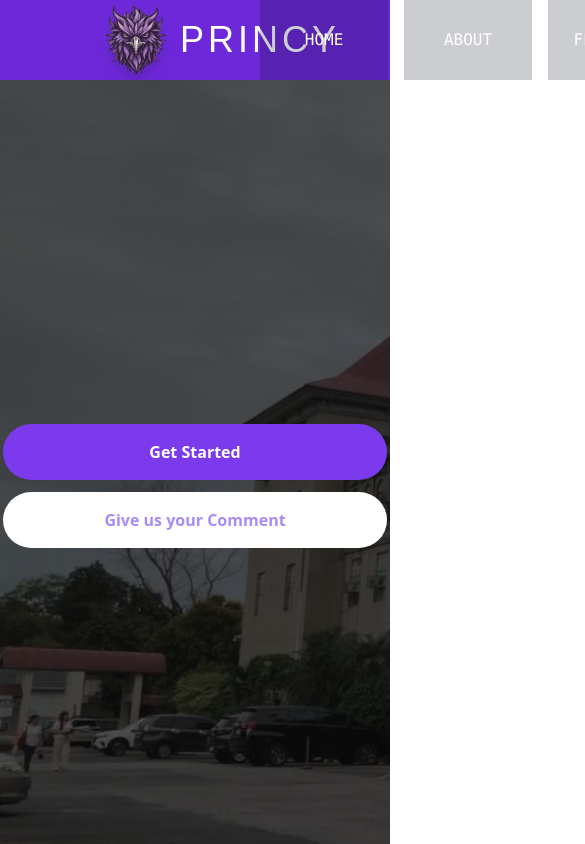
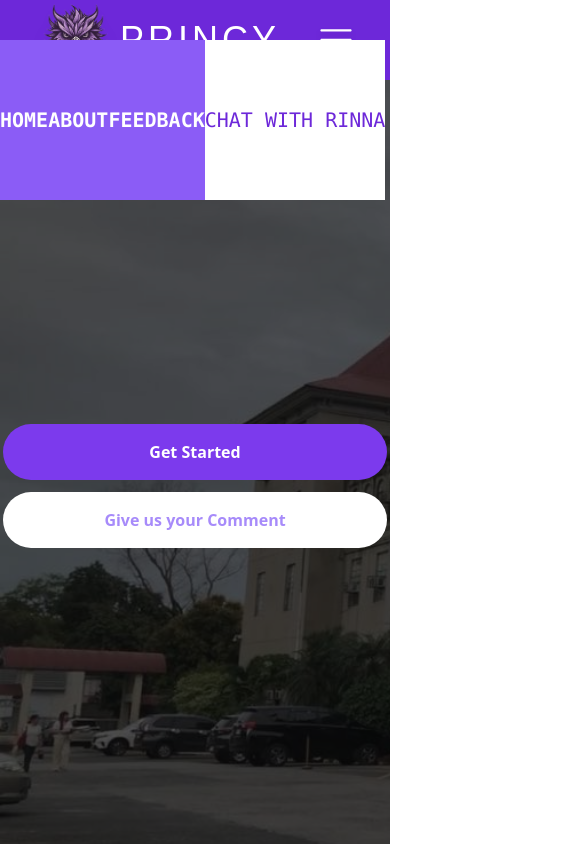
Before and after one commit to FumI4096/Rinna-Chatbot, a React (Create React App) app: page / in a window 390 px wide. Shown: the top 844 px of the page, 585 px wide, since content can reach past the window. Built offline with nearby package versions, Linux system fonts and the light colour scheme; a web font is replaced by a local one.

Commit message:
Added toggle system

```diff
--- a/src/components/Nav.jsx
+++ b/src/components/Nav.jsx
@@ -1,20 +1,42 @@
 import React from 'react'
+import { useState, useEffect } from 'react';
 import { Link } from 'react-router-dom';
 import Griffin from '../images/Griffin.png'
+import { RxHamburgerMenu } from "react-icons/rx";
+import { MdClose } from "react-icons/md";
 
 const Nav = () => {
+    const [viewNav, setViewNav] = useState(true)
+
+    useEffect(() => {
+        const handleResize = () => {
+            (window.innerWidth <= 1280) ? setViewNav(true) : setViewNav(false)
+        };
+
+        window.addEventListener('resize', handleResize);
+        return () => window.removeEventListener('resize', handleResize);
+    }, []);
+
     return (
-        <nav className= "bg-violet-700 flex justify-between items-center h-20 w-full">
-            <section className='h-full flex flex-row items-center'>
-                <img src={Griffin} alt="logo" className='h-full pl-24 drop-shadow-xl'/>
+        <nav className= "bg-violet-700 flex justify-between items-center h-20 w-full sticky top-0 z-30">
+            <section className='h-full flex flex-row items-center pl-24 max-md:pl-9'>
+                <img src={Griffin} alt="logo" className='h-full drop-shadow-xl'/>
                 <p className='pl-1 text-4xl font-anton uppercase text-white tracking-custom-spacing-1'>Princy</p>
             </section>
-            <ul className="pr-24 flex items-center h-full">
-                <li className='h-full'><Link to='/home' className='bg-slate-950/20 h-full w-32 flex items-center justify-center text-base uppercase text-white font-mono'>Home</Link></li>
-                <li className='h-full ml-4'><Link to='/about' className='bg-slate-950/20 h-full w-32 flex items-center justify-center text-base uppercase text-white font-mono'>About</Link></li>
-                <li className='h-full ml-4'><Link to='/feedback' className='bg-slate-950/20 h-full w-32 flex items-center justify-center text-base uppercase text-white font-mono'>Feedback</Link></li>
-                <li className='h-12 bg-violet-200 ml-4 rounded-full'><Link to='/chat' className='h-full w-40 flex items-center justify-center text-sm text-black font-bold font-mono'>Chat with Rinna</Link></li>
+            <ul className={`pr-24 flex items-center h-full z-30 max-xl:${(viewNav) ? 'hidden'  : 'block'} max-xl:absolute max-xl:top-20 max-xl:w-full max-xl:p-0`}>
+                <li className='h-full z-30 max-xl:h-28 max-md:h-40'><Link to='/home' className='hover:bg-slate-900/20 active:bg-slate-950/20 h-full w-32 flex items-center justify-center text-base uppercase text-white font-mono max-xl:w-full max-xl:bg-violet-500 max-xl:text-white max-xl:text-xl max-xl:hover:bg-violet-600 max-xl:active:bg-violet-800 max-md:text-xl max-md:font-bold' onClick={() => setViewNav(true)}>Home</Link></li>
+                <li className='h-full z-30 max-xl:h-28 max-md:h-40'><Link to='/about' className='hover:bg-slate-900/20 active:bg-slate-950/20 h-full w-32 flex items-center justify-center text-base uppercase text-white font-mono max-xl:w-full max-xl:bg-violet-500 max-xl:text-white max-xl:text-xl max-xl:hover:bg-violet-600 max-xl:active:bg-violet-800 max-md:text-xl max-md:font-bold' onClick={() => setViewNav(true)}>About</Link></li>
+                <li className='h-full z-30 max-xl:h-28 max-md:h-40'><Link to='/feedback' className='hover:bg-slate-900/20 active:bg-slate-950/20 h-full w-32 flex items-center justify-center text-base uppercase text-white font-mono max-xl:w-full max-xl:bg-violet-500 max-xl:text-white max-xl:text-xl max-xl:hover:bg-violet-600 max-xl:active:bg-violet-800 max-md:text-xl max-md:font-bold' onClick={() => setViewNav(true)}>Feedback</Link></li>
+                <li className='h-12 bg-white ml-4 rounded-full z-30 max-xl:h-24 max-md:h-40 max-xl:m-0 max-xl:rounded-none'><Link to='/chat' className='h-full w-48 flex items-center justify-center text-base text-black font-bold font-mono max-xl:w-full     max-xl:text-xl max-xl:font-normal max-xl:text-violet-700 max-xl:hover:bg-gray-100 max-xl:active:bg-gray-200 max-xl:hover:text-violet-600 max-xl:uppercase' onClick={() => setViewNav(true)}>Chat with Rinna</Link></li>
             </ul>
+            <aside className='pr-24 hidden max-xl:block max-md:pr-9'>
+                <RxHamburgerMenu onClick={() => setViewNav(false)} className={`drop-shadow-lg text-white text-4xl ${(viewNav) ? 'block cursor-pointer' : 'hidden'}`}/>
+                <MdClose onClick={() => setViewNav(true)} className={`drop-shadow-lg text-white text-4xl ${(viewNav) ? 'hidden' : 'block cursor-pointer'}`}/>
+
+
+
+            </aside>
+
         </nav>
     )
 }
```
